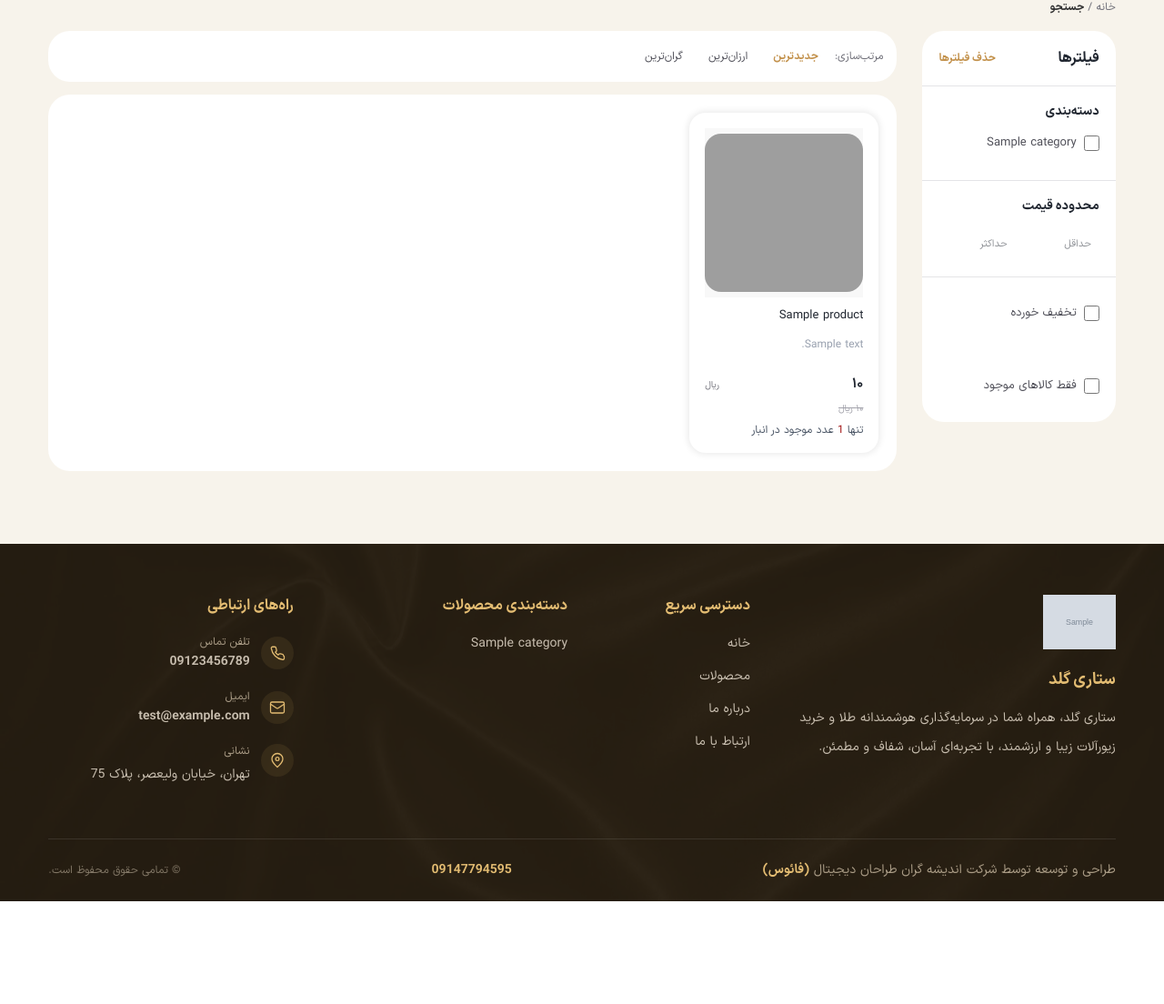
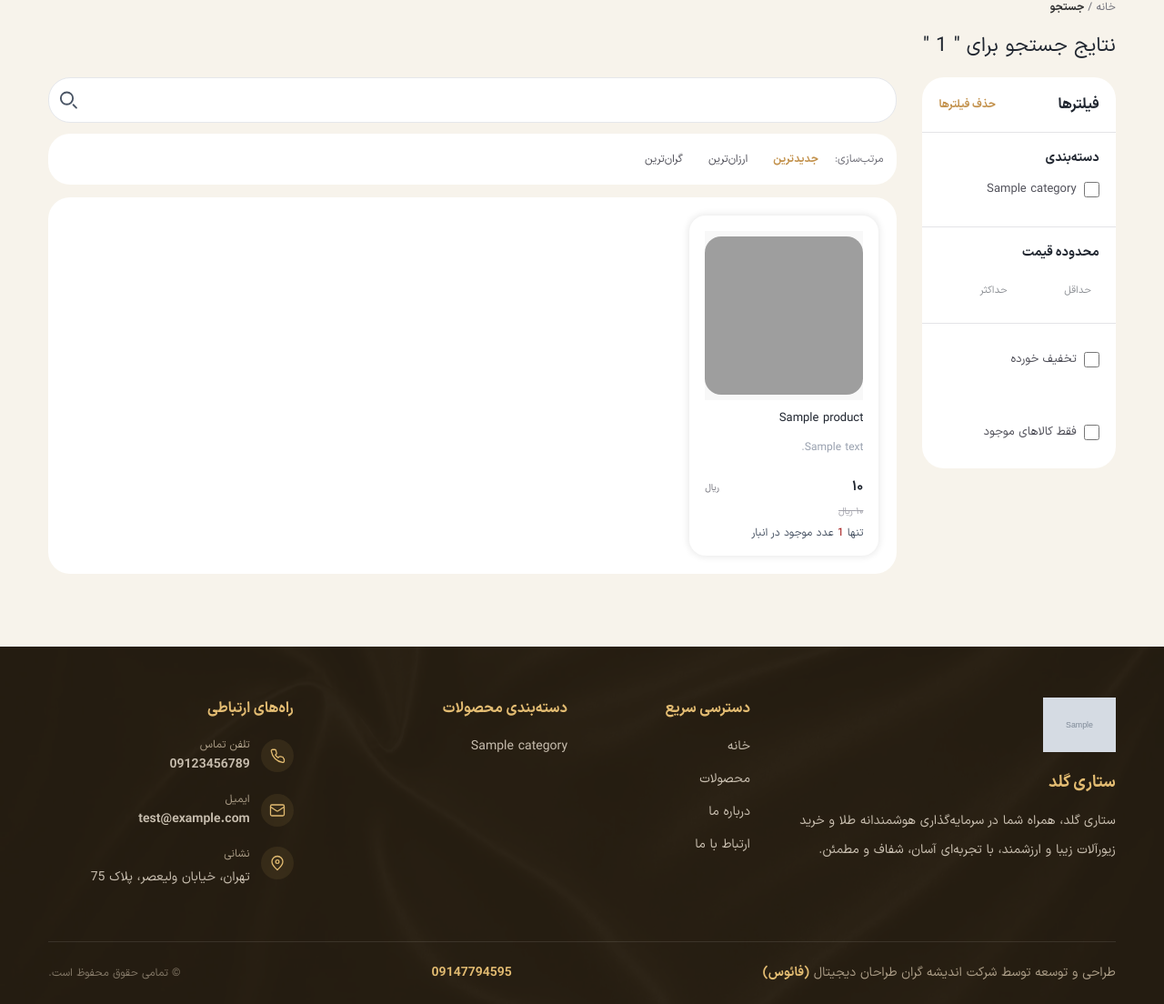
Before and after one commit to eabbas/sattari-gold, a Laravel app: page /search/relatedProducts/1 in a window 1280 px wide. Shown: the part 92-1196 px from the top of the page at 91% size. Before the commit the page ends 1083 px from the top, so only its background shows below. Run offline with Laravel 12, Linux system fonts and the light colour scheme; tables that the repository leaves empty hold one stand-in row (values such as "Sample post"); grey boxes marked "Sample" are stand-in pictures; parts of the project's set-up code (start-up, migrations or seed data) failed here and were passed over; grey boxes are pictures that could not be loaded.

Commit message:
product list

```diff
--- a/resources/views/search.blade.php
+++ b/resources/views/search.blade.php
@@ -3,15 +3,15 @@
 @section('content')
     <main class="w-11/12 max-w-[1700px] mx-auto my-4 md:my-6">
         <div class="text-[#71717a] text-xs mb-[18px]">خانه / <b class="text-[#333]">جستجو</b></div>
-        @if (Route::is('search.page'))
+
             <div
-                class="items-end justify-between gap-2.5 mb-[18px] @if (!$title) hidden @else flex @endif">
+                class="items-end justify-between gap-2.5 mb-[18px] @if(!isset($title)) hidden @endif @if (isset($title) && !$title) hidden @else flex @endif">
                 <div>
-                    <h1 id="title" class="m-0 text-[18px] md:text-[22px]">نتایج جستجو برای " {{ $title }} "</h1>
+                    <h1 id="title" class="m-0 text-[18px] md:text-[22px]">نتایج جستجو برای " {{ isset($title) && $title }} "</h1>
                     <div id="resultCount" class="text-[#71717a] text-[13px]"></div>
                 </div>
             </div>
-        @endif
+
 
         <div class="grid grid-cols-1 md:grid-cols-10 lg:gap-7 gap-4">
             <div class="fixed w-full h-dvh bg-black/50 z-99 top-0 right-0 md:hidden invisible opacity-0 transition-all duration-300"
@@ -45,7 +45,7 @@
                 </section>
                 <section class="p-[18px]">
                     <label class="flex items-center gap-2 my-3 text-[13px] text-[#52525b]">
-                        <input id="hadDiscount" class="accent-[#c3924d] w-[17px] h-[17px]" type="checkbox">
+                        <input id="hasDiscount" class="accent-[#c3924d] w-[17px] h-[17px]" type="checkbox">
                         تخفیف خورده
                     </label>
                 </section>
@@ -58,7 +58,6 @@
             </aside>
 
             <section class="min-w-0 lg:col-span-8 col-span-7">
-                @if (Route::is('search.page'))
                     <div class="w-full flex items-center gap-3 border-1 bg-white border-gray-200 rounded-xl mb-3">
                         <input type="text" class="w-full px-3.5 py-3 outline-none" id="searchInp">
                         <svg class="w-6 h-6 text-gray-600 ml-2.5 cursor-pointer" aria-hidden="true"
@@ -68,7 +67,6 @@
                                 d="m21 21-3.5-3.5M17 10a7 7 0 1 1-14 0 7 7 0 0 1 14 0Z" />
                         </svg>
                     </div>
-                @endif
                 <div
                     class="bg-white border border-[#e4e4e7] rounded-xl p-3 md:px-[15px] flex flex-col md:flex-row md:items-center justify-between gap-3 mb-3.5">
                     <div class="flex items-center gap-2 flex-wrap">
```
Also changed, not shown: public/assets/js/filterStore.js.
